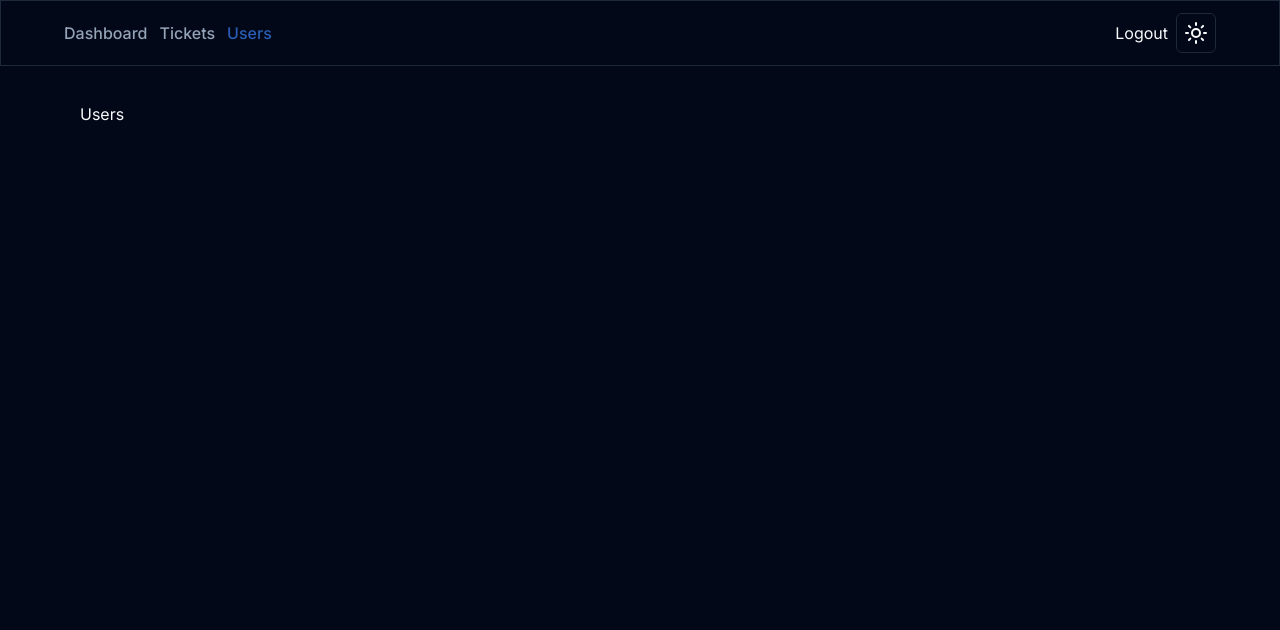
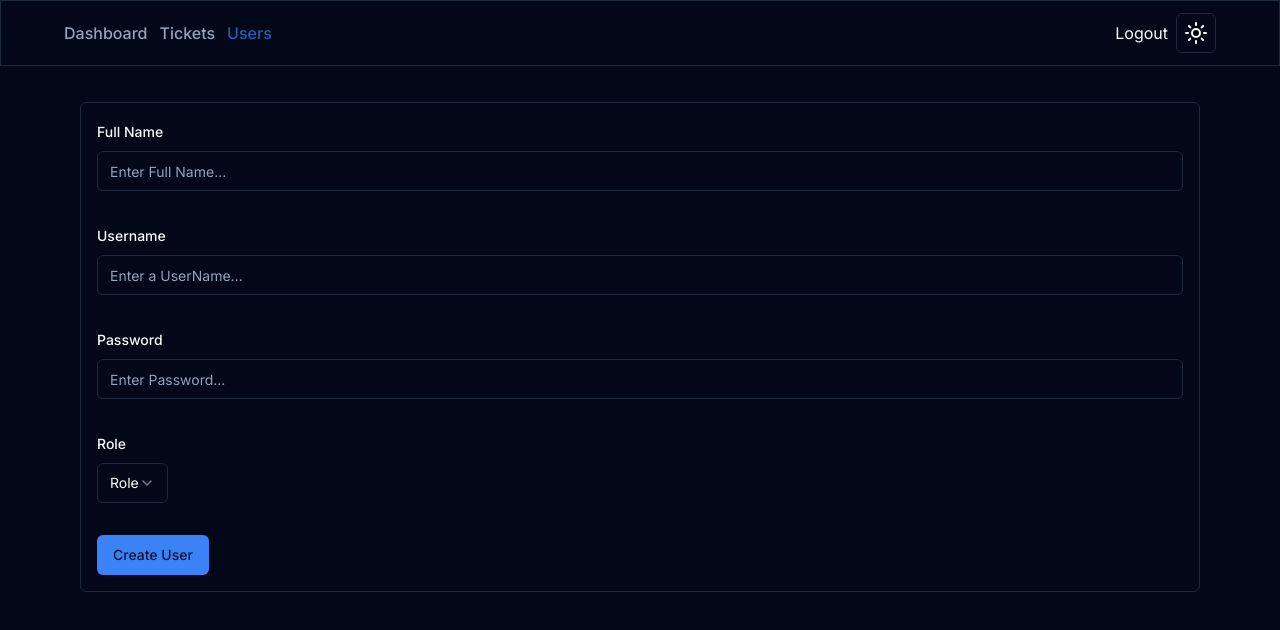
Before and after one commit to SAIDOU11/App-Ticketing, a Next.js app in the folder ticketapp/: page /users in a window 1280 px wide. Shown: the top 630 px of the page. Built offline with nearby package versions, Linux system fonts and the light colour scheme.

Commit message:
User Form

```diff
--- a/ticketapp/ValidationSchemas/users.ts
+++ b/ticketapp/ValidationSchemas/user.ts
@@ -5,7 +5,7 @@
   username: z.string().min(3, "Username is required").max(255),
   password: z
     .string()
-    .min(6, "Password must be at least 6 characters.")
+    .min(6, "password must be at least 6 characters.")
     .max(255)
     .optional()
     .or(z.literal("")),
--- a/ticketapp/app/api/tickets/users/route.ts
+++ b/ticketapp/app/api/users/route.ts
@@ -1,7 +1,7 @@
-import prisma from "@/prisma/db";
-import { userSchema } from "@/ValidationSchemas/users";
 import { NextRequest, NextResponse } from "next/server";
 import bcrypt from "bcryptjs";
+import { userSchema } from "@/ValidationSchemas/user";
+import prisma from "@/prisma/db";
 
 export async function POST(request: NextRequest) {
   const body = await request.json();
--- a/ticketapp/app/users/page.tsx
+++ b/ticketapp/app/users/page.tsx
@@ -1,5 +1,11 @@
+import UserForm from "@/components/UserForm";
+
 const Users = () => {
-  return <div className="p-4">Users</div>;
+  return (
+    <div className="p-4">
+      <UserForm />
+    </div>
+  );
 };
 
 export default Users;
--- /dev/null
+++ b/ticketapp/components/UserForm.tsx
@@ -0,0 +1,150 @@
+"use client";
+import { useState } from "react";
+import { useRouter } from "next/navigation";
+import { z } from "zod";
+import { zodResolver } from "@hookform/resolvers/zod";
+import { Form, FormControl, FormField, FormItem, FormLabel } from "./ui/form";
+import { Input } from "./ui/input";
+import { userSchema } from "@/ValidationSchemas/user";
+import { useForm } from "react-hook-form";
+
+import {
+  Select,
+  SelectTrigger,
+  SelectValue,
+  SelectContent,
+  SelectItem,
+} from "./ui/select";
+import { Button } from "./ui/button";
+import axios from "axios";
+import { User } from "@prisma/client";
+
+type UserFormData = z.infer<typeof userSchema>;
+
+interface Props {
+  user?: User;
+}
+
+const UserForm = ({ user }: Props) => {
+  const [isSubmiting, setIsSubmiting] = useState(false);
+  const [error, setError] = useState("");
+  const router = useRouter();
+
+  const form = useForm<UserFormData>({
+    resolver: zodResolver(userSchema),
+  });
+
+  async function onSubmit(values: z.infer<typeof userSchema>) {
+    try {
+      setIsSubmiting(true);
+      setError("");
+
+      if (user) {
+        await axios.patch("/api/users/" + user.id, values);
+      } else {
+        await axios.post("/api/users", values);
+      }
+
+      setIsSubmiting(false);
+
+      router.push("/tickets");
+      router.refresh();
+    } catch (error) {
+      setError("Unknown Error Occured.");
+      setIsSubmiting(false);
+    }
+  }
+
+  return (
+    <div className="rounded-md border w-full p-4">
+      <Form {...form}>
+        <form
+          onSubmit={form.handleSubmit(onSubmit)}
+          className="space-y-8 w-full "
+        >
+          <FormField
+            control={form.control}
+            name="name"
+            defaultValue={user?.name}
+            render={({ field }) => (
+              <FormItem>
+                <FormLabel>Full Name</FormLabel>
+                <FormControl>
+                  <Input placeholder="Enter Full Name..." {...field} />
+                </FormControl>
+              </FormItem>
+            )}
+          />
+          <FormField
+            control={form.control}
+            name="username"
+            defaultValue=""
+            render={({ field }) => (
+              <FormItem>
+                <FormLabel>Username</FormLabel>
+                <FormControl>
+                  <Input
+                    type="password"
+                    required={user ? false : true}
+                    placeholder="Enter a UserName..."
+                    {...field}
+                  />
+                </FormControl>
+              </FormItem>
+            )}
+          />
+          <FormField
+            control={form.control}
+            name="password"
+            defaultValue={user?.password}
+            render={({ field }) => (
+              <FormItem>
+                <FormLabel>Password</FormLabel>
+                <FormControl>
+                  <Input placeholder="Enter Password..." {...field} />
+                </FormControl>
+              </FormItem>
+            )}
+          />
+
+          <div className="flex w-full space-x-4">
+            <FormField
+              control={form.control}
+              name="role"
+              defaultValue={user?.role}
+              render={({ field }) => (
+                <FormItem>
+                  <FormLabel>Role</FormLabel>
+                  <Select
+                    onValueChange={field.onChange}
+                    defaultValue={field.value}
+                  >
+                    <FormControl>
+                      <SelectTrigger>
+                        <SelectValue
+                          placeholder="Role"
+                          defaultValue={user?.role}
+                        />
+                      </SelectTrigger>
+                    </FormControl>
+                    <SelectContent>
+                      <SelectItem value="USER">User</SelectItem>
+                      <SelectItem value="TECH">Tech</SelectItem>
+                      <SelectItem value="ADMIN">Admin</SelectItem>
+                    </SelectContent>
+                  </Select>
+                </FormItem>
+              )}
+            />
+          </div>
+          <Button type="submit" disabled={isSubmiting}>
+            {user ? "Update User" : "Create User"}
+          </Button>
+        </form>
+      </Form>
+      <p className="text-destructive">{error}</p>
+    </div>
+  );
+};
+
+export default UserForm;
```
Also changed, not shown: 2 other files (tests, documents, lock files or other folders).
